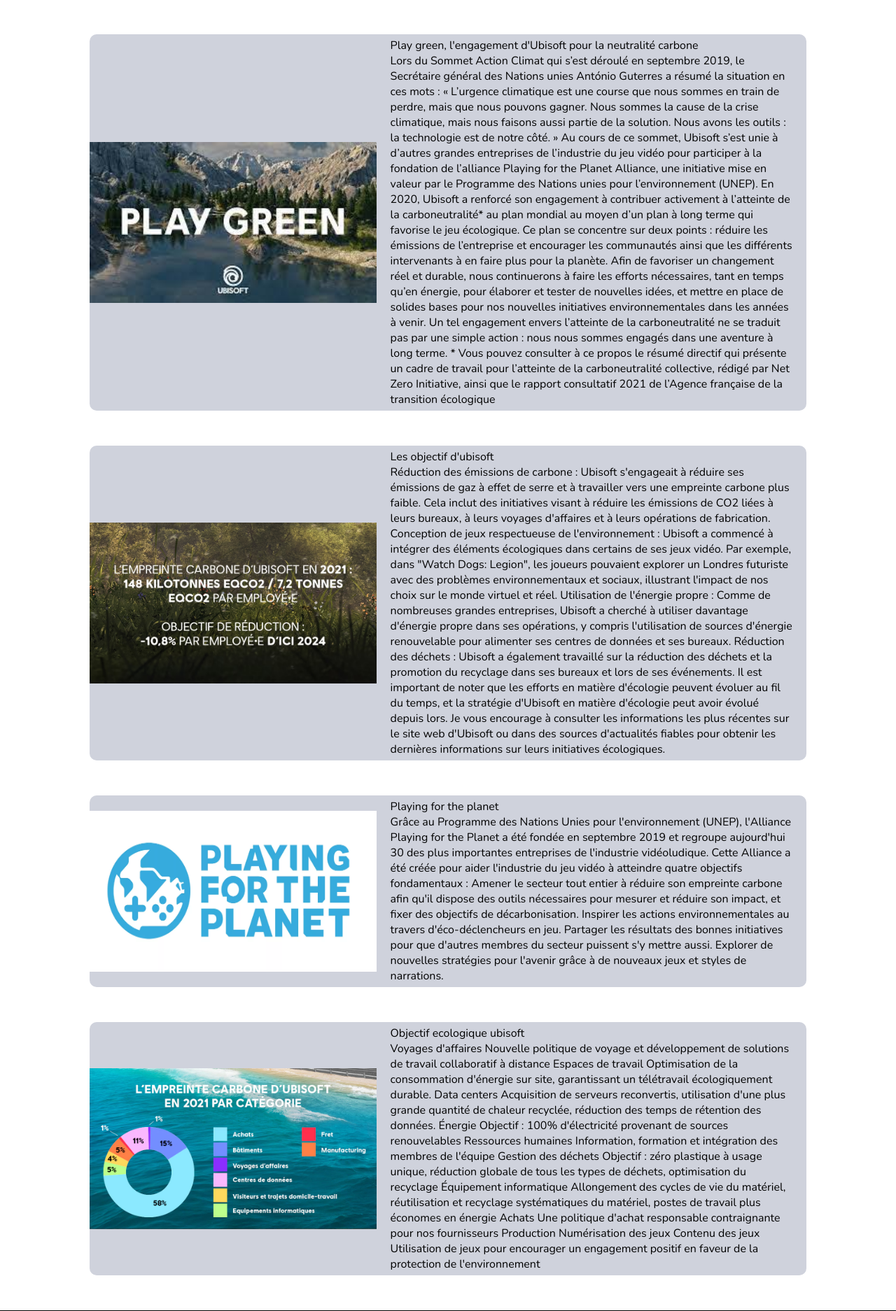
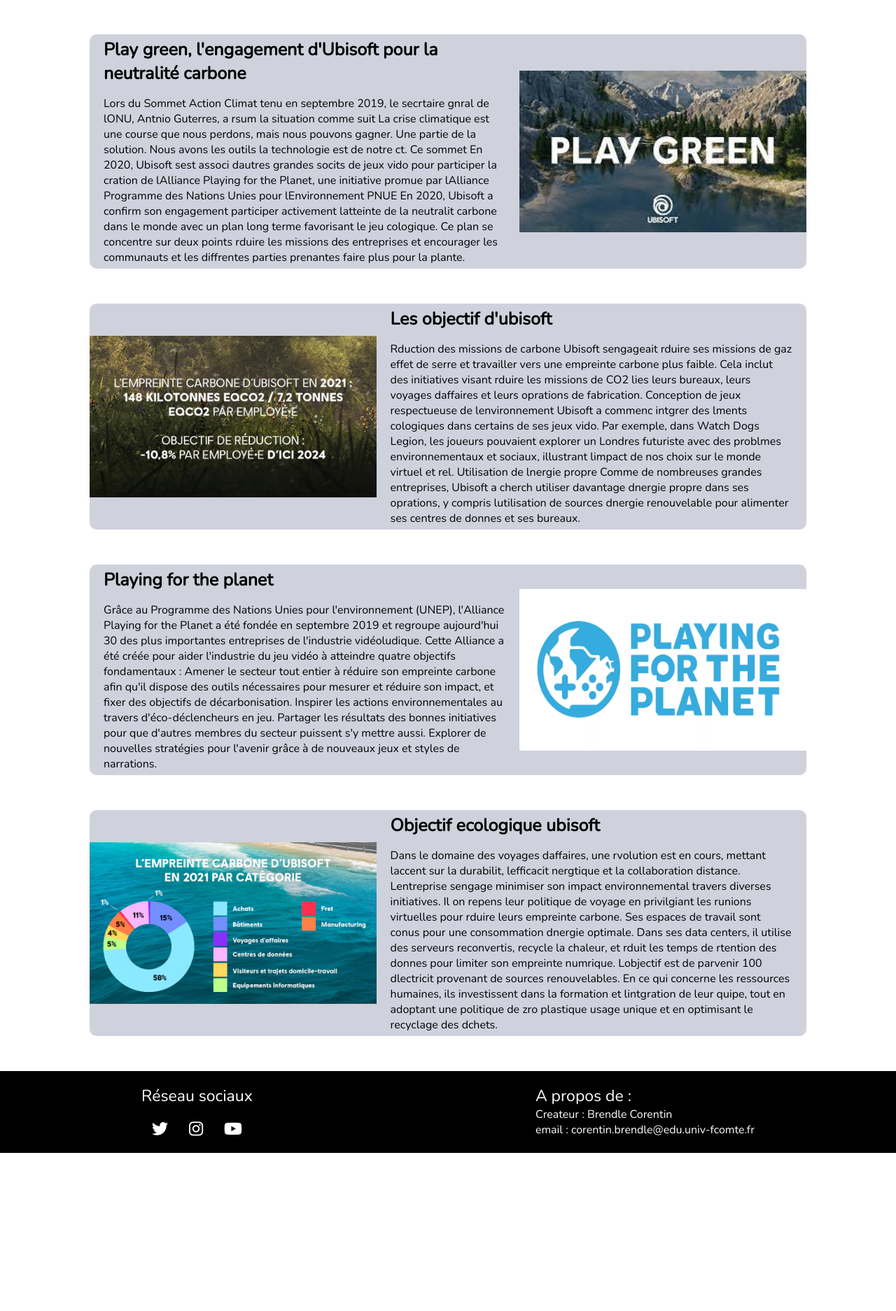
Before and after one commit to BornetFloryan/Site_vitrine_Ubisoft, a PHP site: page /template/environnement.html in a window 1280 px wide. Shown: the part 801-2675 px from the top of the page at 70% size. After the commit the page ends 2449 px from the top, so only its background shows below. Run offline with PHP 8.4, Linux system fonts and the light colour scheme.

Commit message:
Add files via upload

```diff
--- a/public/css/environnement.css
+++ b/public/css/environnement.css
@@ -37,10 +37,14 @@
 
 .item {
   display: flex;
+  flex-direction: row-reverse;
   background-color: #cfd2dc;
   border-radius: 10px;
   align-items: center;
-  height: inherit;
+}
+
+.item:nth-child(even) {
+  flex-direction: row;
 }
 
 .item div {
@@ -50,6 +54,12 @@
   padding: 5px 20px;
 }
 
+.item div h2 {
+  font-size: 25px;
+  font-weight: bold;
+  margin-bottom: 15px;
+}
+
 .item img {
   width: 40%;
   aspect-ratio: 16/9;
--- a/public/css/nav.css
+++ b/public/css/nav.css
@@ -19,4 +19,9 @@
 
 nav a {
   color: black;
+  transition: 200ms !important;
 }
+
+nav a:hover {
+  transform: scale(1.3) !important;
+}
--- a/template/environnement.html
+++ b/template/environnement.html
@@ -10,15 +10,15 @@
   <link rel="stylesheet" href="https://cdnjs.cloudflare.com/ajax/libs/font-awesome/6.4.2/css/all.min.css"
     integrity="sha512-z3gLpd7yknf1YoNbCzqRKc4qyor8gaKU1qmn+CShxbuBusANI9QpRohGBreCFkKxLhei6S9CQXFEbbKuqLg0DA=="
     crossorigin="anonymous" referrerpolicy="no-referrer" />
+  <link href="https://unpkg.com/aos@2.3.1/dist/aos.css" rel="stylesheet">
   <title>Environnement</title>
 </head>
 
 <body>
-  <nav data-aos="fade-down" data-aos-delay="0" class="menu-nav">
-    <a data-aos="fade-down" data-aos-delay="50" class="logo_btn" href="../index.html">
-      <div class="logo__btn__desktop">
-        <svg role="img" class="icon icon-ubisoft-logo-desktop" aria-labelledby="logo-desktop-title"
-          viewBox="0 0 99.2 31.6">
+
+  <nav data-aos="fade-down">
+    <a href="index.html">
+      <svg role="img" xmlns="http://www.w3.org/2000/svg" version="1.1" viewBox="0 0 99.2 31.6">
         <title id="logo-desktop-title">Ubisoft</title>
         <path class="st0"
           d="M30.4,15.8C30.1-0.4,8.6-6.4,0.3,8.7C0.7,9,1.2,9.4,1.5,9.6c-0.6,1.3-1.1,2.7-1.3,4C0.1,14.5,0,15.4,0,16.4 c0,8.4,6.8,15.2,15.2,15.2s15.2-6.8,15.2-15.2C30.4,16.2,30.4,16,30.4,15.8L30.4,15.8z M3.8,18.5c-0.2,1.6-0.1,2.2-0.1,2.4L3.3,21 c-0.1-0.3-0.5-1.2-0.6-2.5c-0.4-4.9,2.9-9.3,8-10.1c4.7-0.7,9.1,2.2,10.2,6.3l-0.4,0.1c-0.1-0.1-0.3-0.4-1-1.2 C13.9,7.9,5,10.5,3.8,18.5L3.8,18.5z M18.2,21.2c-0.8,1.1-2,1.8-3.4,1.8c-2.3,0-4.2-1.9-4.2-4.2c0-2.2,1.7-4,3.9-4.1l0,0 c1.3-0.1,2.6,0.7,3.2,1.8c0.6,1.3,0.4,2.8-0.6,3.9C17.5,20.7,17.9,21,18.2,21.2L18.2,21.2z M26.9,21.4c-2.2,5-6.7,7.6-11.5,7.5 c-9.3-0.5-12-11.1-5.8-15l0.3,0.3c-0.1,0.1-0.5,0.4-1,1.6c-0.7,1.4-0.9,2.7-0.8,3.6c0.5,7.5,10.9,9,14.5,1.6 C27.1,10.8,15,0.5,4.2,8.4L4,8.1C6.8,3.7,12.3,1.7,17.6,3C25.7,5.1,30.1,13.5,26.9,21.4z">
@@ -27,13 +27,12 @@
           d="M45.2,9.8v7c0,2.8-1.7,4.9-4.8,4.9s-4.8-2.1-4.8-4.9v-7h2.5v6.8c0,1.7,0.8,2.7,2.3,2.7c1.5,0,2.3-1,2.3-2.7V9.8 C42.7,9.8,45.2,9.8,45.2,9.8z M54.7,18.2c0,2-1.6,3.5-4.2,3.5h-4.1V9.9h3.9c2.3,0,3.8,1.1,3.8,2.8c0,1.3-0.6,2.1-1.5,2.5 C53.8,15.7,54.7,16.6,54.7,18.2L54.7,18.2z M49,12.2v2.5h1.3c0.8,0,1.3-0.5,1.3-1.2s-0.5-1.2-1.3-1.2L49,12.2L49,12.2z M50.4,19.4 c1.1,0,1.7-0.5,1.7-1.5s-0.6-1.5-1.7-1.5H49v2.9L50.4,19.4L50.4,19.4z M55.7,9.9h2.5v11.7h-2.5V9.9z M64.3,14.7c2,0.7,3,1.6,3,3.4 c0,2.4-1.9,3.8-4.1,3.8c-2,0-3.6-0.9-4.2-2.6l2-1.5c0.4,1.1,1.3,1.7,2.3,1.7c0.8,0,1.4-0.5,1.4-1.2c0-0.7-0.5-1.1-2.1-1.7 c-1.8-0.7-3.2-1.6-3.2-3.5c0-1.9,1.6-3.3,3.8-3.3c1.8,0,3.2,0.7,3.8,2.1l-2,1.4c-0.4-0.9-1-1.4-1.9-1.4c-0.8,0-1.3,0.4-1.3,1 C61.9,13.6,62.6,14.1,64.3,14.7z M80,15.8c0,3.4-2.5,6-6,6c-3.6,0-6-2.6-6-5.6c0-2,0.8-3.5,1.9-4.4l-0.4-0.4 c0.9-0.9,2.5-1.6,4.4-1.6C77.5,9.7,80,12.4,80,15.8L80,15.8z M77.4,15.8c0-2.1-1.3-3.6-3.4-3.6c-1.2,0-2.1,0.5-2.6,1l0.4,0.4 c-0.6,0.5-1.2,1.2-1.2,2.5c0,1.8,1.3,3.3,3.4,3.3C76.1,19.4,77.4,17.9,77.4,15.8L77.4,15.8z M83.6,12.4v2.7h5V17h-5v4.6H81V9.9h8 v2.4H83.6L83.6,12.4z M99.2,12.4h-3.3v9.3h-2.5v-9.3H90V9.9h9.1V12.4z">
         </path>
       </svg>
-      </div>
     </a>
-    <a data-aos="fade-down" data-aos-delay="100" class="btn" href="../index.html">Accueil</a>
-    <a data-aos="fade-down" data-aos-delay="200" class="btn" href="histoire.html">Histoire</a>
-    <a data-aos="fade-down" data-aos-delay="300" class="btn" href="economie.html">Economie</a>
-    <a data-aos="fade-down" data-aos-delay="400" class="btn" href="environnement.html">Environnement</a>
-    <a data-aos="fade-down" data-aos-delay="500" class="btn" href="innovation.html">Innovation</a>
+    <a href="../index.html" class="btn">Accueil</a>
+    <a href="histoire.html" class="btn">Histoire</a>
+    <a href="economie.html" class="btn">Economie</a>
+    <a href="environnement.html" class="btn">Environnement</a>
+    <a href="innovation.html" class="btn">Innovations</a>
   </nav>
 
   <video id="background-video" autoplay loop muted>
@@ -46,80 +45,44 @@
 
   <div class="container">
 
-    <div class="item">
+    <div class="item" data-aos="fade-right">
       <img src="../public/image/ubisoft.jpg" alt="Image play green">
-
       <div>
-        <h2>
-          Play green, l'engagement d'Ubisoft pour la neutralité carbone
-        </h2>
+        <h2>Play green, l'engagement d'Ubisoft pour la neutralité carbone</h2>
         <p>
-          Lors du Sommet Action Climat qui s’est déroulé en septembre 2019, le Secrétaire général des Nations unies
-          António
-          Guterres a résumé la situation en ces mots :
-          « L’urgence climatique est une course que nous sommes en train de perdre, mais que nous pouvons gagner. Nous
-          sommes la cause de la crise climatique, mais nous faisons aussi partie de la solution. Nous avons les outils :
-          la
-          technologie est de notre côté. »
-          Au cours de ce sommet, Ubisoft s’est unie à d’autres grandes entreprises de l’industrie du jeu vidéo pour
-          participer à la fondation de l’alliance Playing for the Planet Alliance, une initiative mise en valeur par le
-          Programme des Nations unies pour l’environnement (UNEP).
-          En 2020, Ubisoft a renforcé son engagement à contribuer activement à l’atteinte de la carboneutralité* au plan
-          mondial au moyen d’un plan à long terme qui favorise le jeu écologique. Ce plan se concentre sur deux points :
-          réduire les émissions de l’entreprise et encourager les communautés ainsi que les différents intervenants à en
-          faire plus pour la planète.
-          Afin de favoriser un changement réel et durable, nous continuerons à faire les efforts nécessaires, tant en
-          temps
-          qu’en énergie, pour élaborer et tester de nouvelles idées, et mettre en place de solides bases pour nos
-          nouvelles
-          initiatives environnementales dans les années à venir. Un tel engagement envers l’atteinte de la
-          carboneutralité
-          ne se traduit pas par une simple action : nous nous sommes engagés dans une aventure à long terme.
-          * Vous pouvez consulter à ce propos le résumé directif qui présente un cadre de travail pour l’atteinte de la
-          carboneutralité collective, rédigé par Net Zero Initiative, ainsi que le rapport consultatif 2021 de l’Agence
-          française de la transition écologique
+          Lors du Sommet Action Climat tenu en septembre 2019, le secrtaire gnral de lONU, Antnio Guterres, a rsum la
+          situation comme suit La crise climatique est une course que nous perdons, mais nous pouvons gagner. Une partie
+          de la solution. Nous avons les outils la technologie est de notre ct. Ce sommet En 2020, Ubisoft sest associ
+          dautres grandes socits de jeux vido pour participer la cration de lAlliance Playing for the Planet, une
+          initiative promue par lAlliance Programme des Nations Unies pour lEnvironnement PNUE En 2020, Ubisoft a
+          confirm son engagement participer activement latteinte de la neutralit carbone dans le monde avec un plan long
+          terme favorisant le jeu cologique. Ce plan se concentre sur deux points rduire les missions des entreprises et
+          encourager les communauts et les diffrentes parties prenantes faire plus pour la plante.
         </p>
       </div>
     </div>
-    <div class="item">
+
+    <div class="item" data-aos="fade-left">
       <img src="../public/image/objectif.avif" alt="Image objectif ubisoft">
-
       <div>
         <h2>
           Les objectif d'ubisoft
         </h2>
         <p>
-          Réduction des émissions de carbone : Ubisoft s'engageait à réduire ses émissions de gaz à effet de serre et à
-          travailler vers une empreinte carbone plus faible. Cela inclut des initiatives visant à réduire les émissions
-          de
-          CO2 liées à leurs bureaux, à leurs voyages d'affaires et à leurs opérations de fabrication.
-          Conception de jeux respectueuse de l'environnement : Ubisoft a commencé à intégrer des éléments écologiques
-          dans
-          certains de ses jeux vidéo. Par exemple, dans "Watch Dogs: Legion", les joueurs pouvaient explorer un Londres
-          futuriste avec des problèmes environnementaux et sociaux, illustrant l'impact de nos choix sur le monde
-          virtuel
-          et
-          réel.
-          Utilisation de l'énergie propre : Comme de nombreuses grandes entreprises, Ubisoft a cherché à utiliser
-          davantage
-          d'énergie propre dans ses opérations, y compris l'utilisation de sources d'énergie renouvelable pour alimenter
-          ses
-          centres de données et ses bureaux.
-          Réduction des déchets : Ubisoft a également travaillé sur la réduction des déchets et la promotion du
-          recyclage
-          dans ses bureaux et lors de ses événements.
-          Il est important de noter que les efforts en matière d'écologie peuvent évoluer au fil du temps, et la
-          stratégie
-          d'Ubisoft en matière d'écologie peut avoir évolué depuis lors. Je vous encourage à consulter les informations
-          les
-          plus récentes sur le site web d'Ubisoft ou dans des sources d'actualités fiables pour obtenir les dernières
-          informations sur leurs initiatives écologiques.
+          Rduction des missions de carbone Ubisoft sengageait rduire ses missions de gaz effet de serre et travailler
+          vers une empreinte carbone plus faible. Cela inclut des initiatives visant rduire les missions de CO2 lies
+          leurs bureaux, leurs voyages daffaires et leurs oprations de fabrication. Conception de jeux respectueuse de
+          lenvironnement Ubisoft a commenc intgrer des lments cologiques dans certains de ses jeux vido. Par exemple,
+          dans Watch Dogs Legion, les joueurs pouvaient explorer un Londres futuriste avec des problmes environnementaux
+          et sociaux, illustrant limpact de nos choix sur le monde virtuel et rel. Utilisation de lnergie propre Comme
+          de nombreuses grandes entreprises, Ubisoft a cherch utiliser davantage dnergie propre dans ses oprations, y
+          compris lutilisation de sources dnergie renouvelable pour alimenter ses centres de donnes et ses bureaux.
         </p>
       </div>
     </div>
-    <div class="item">
+
+    <div class="item" data-aos="fade-right">
       <img src="../public/image/pfp.png" alt="Logo playing for the planet">
-
       <div>
         <h2>
           Playing for the planet
@@ -137,38 +100,23 @@
         </p>
       </div>
     </div>
-    <div class="item">
+
+    <div class="item" data-aos="fade-left">
       <img src="../public/image/Co2.webp" alt="image emprinte carbone">
-
       <div>
         <h2>
           Objectif ecologique ubisoft
         </h2>
         <p>
-          Voyages d'affaires
-          Nouvelle politique de voyage et développement de solutions de travail collaboratif à distance
-          Espaces de travail
-          Optimisation de la consommation d'énergie sur site, garantissant un télétravail écologiquement durable.
-          Data centers
-          Acquisition de serveurs reconvertis, utilisation d'une plus grande quantité de chaleur recyclée, réduction des
-          temps de rétention des données.
-          Énergie
-          Objectif : 100% d'électricité provenant de sources renouvelables
-          Ressources humaines
-          Information, formation et intégration des membres de l'équipe
-          Gestion des déchets
-          Objectif : zéro plastique à usage unique, réduction globale de tous les types de déchets, optimisation du
-          recyclage
-          Équipement informatique
-          Allongement des cycles de vie du matériel, réutilisation et recyclage systématiques du matériel, postes de
-          travail
-          plus économes en énergie
-          Achats
-          Une politique d'achat responsable contraignante pour nos fournisseurs
-          Production
-          Numérisation des jeux
-          Contenu des jeux
-          Utilisation de jeux pour encourager un engagement positif en faveur de la protection de l'environnement
+          Dans le domaine des voyages daffaires, une rvolution est en cours, mettant laccent sur la durabilit,
+          lefficacit nergtique et la collaboration distance. Lentreprise sengage minimiser son impact environnemental
+          travers diverses initiatives. Il on repens leur politique de voyage en privilgiant les runions virtuelles pour
+          rduire leurs empreinte carbone. Ses espaces de travail sont conus pour une consommation dnergie optimale. Dans
+          ses data centers, il utilise des serveurs reconvertis, recycle la chaleur, et rduit les temps de rtention des
+          donnes pour limiter son empreinte numrique. Lobjectif est de parvenir 100 dlectricit provenant de sources
+          renouvelables. En ce qui concerne les ressources humaines, ils investissent dans la formation et lintgration
+          de leur quipe, tout en adoptant une politique de zro plastique usage unique et en optimisant le recyclage des
+          dchets.
         </p>
       </div>
     </div>
@@ -178,7 +126,8 @@
     <div class="reseau">
       <h2>Réseau sociaux</h2>
       <div class="icon-reseau">
-        <a href="https://twitter.com/UbisoftFR?ref_src=twsrc%5Egoogle%7Ctwcamp%5Eserp%7Ctwgr%5Eauthor"><i class="fa-brands fa-twitter"></i></a>
+        <a href="https://twitter.com/UbisoftFR?ref_src=twsrc%5Egoogle%7Ctwcamp%5Eserp%7Ctwgr%5Eauthor"><i
+            class="fa-brands fa-twitter"></i></a>
         <a href="https://www.instagram.com/ubisoftfr/?hl=fr"><i class="fa-brands fa-instagram"></i></a>
         <a href="https://www.youtube.com/@UbisoftFR/videos"><i class="fa-brands fa-youtube"></i></a>
       </div>
@@ -191,6 +140,12 @@
     </div>
   </footer>
 
+
+
+  <script src="https://unpkg.com/aos@2.3.1/dist/aos.js"></script>
+  <script>
+    AOS.init();
+  </script>
 </body>
 
 </html>
```
Also changed, not shown: index.html (+46 -47 lines), public/css/economie.css (+24 -0 lines), public/css/histoire.css (+0 -8 lines), public/css/innovation.css (+8 -57 lines), public/javaScript/carousel.js (+0 -12 lines), template/economie.html (+32 -68 lines), template/histoire.html (+26 -26 lines), template/innovation.html (+19 -16 lines). Lines whose indentation alone changed are shown as unchanged.
